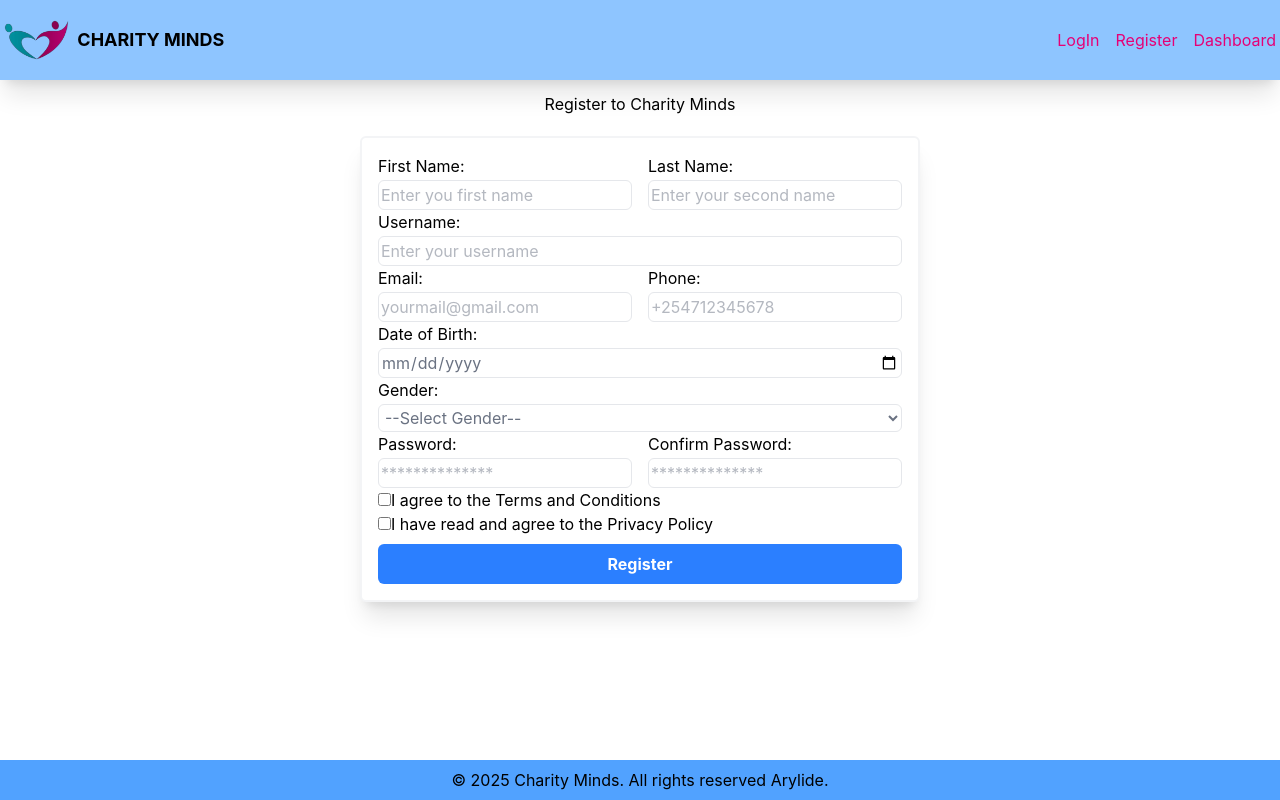
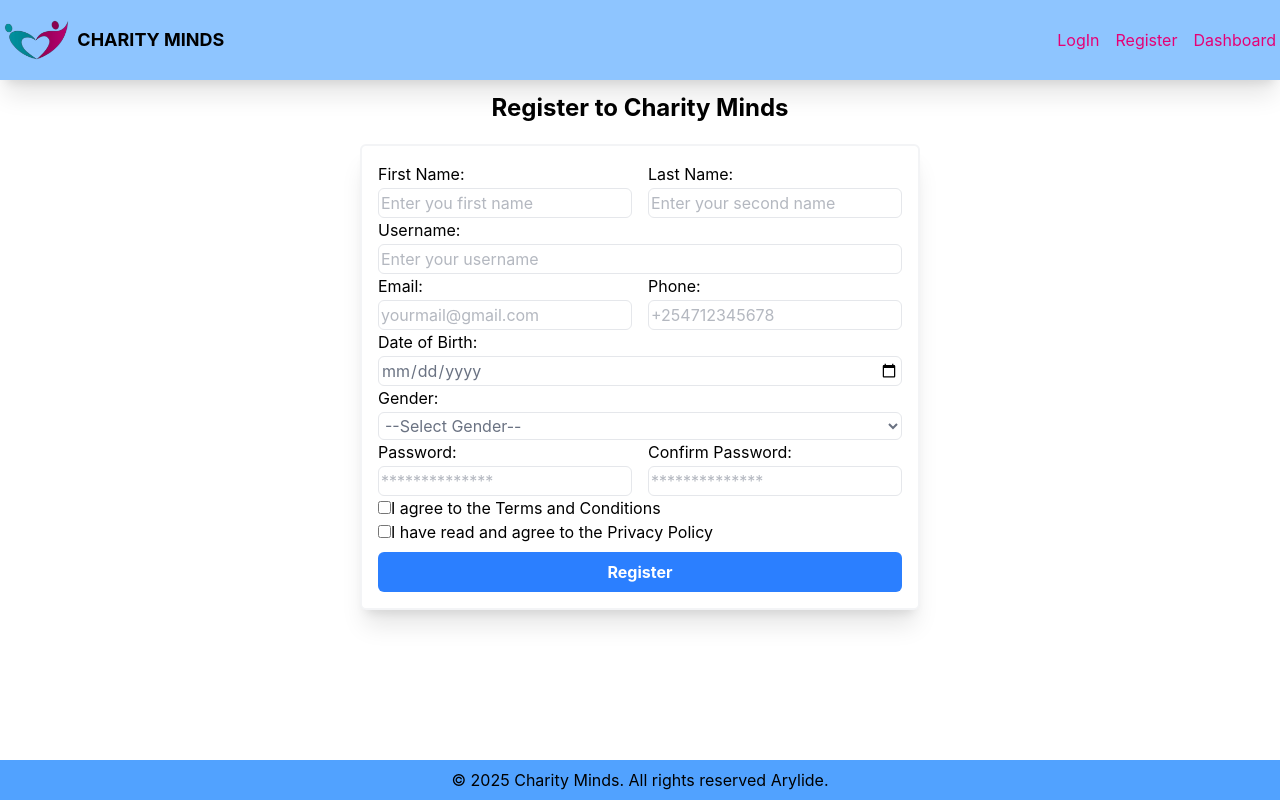
Before and after one commit to NadyKoskei/react_tailwind_express, a React (Vite) app in the folder client/: page /register in a window 1280 px wide. Built offline with nearby package versions, Linux system fonts and the light colour scheme.

Commit message:
register fetch

```diff
--- a/client/src/components/register.jsx
+++ b/client/src/components/register.jsx
@@ -23,7 +23,7 @@ const RegForm = () => {
     });
   };
 
-  //submit handler to
+  //submit handler to collect data when the inputs in the form is submitted
   const handleSubmit = async (e) => {
     e.preventDefault();
 
@@ -31,9 +31,10 @@ const RegForm = () => {
 
     try {
       const response = await fetch(
+        // base URL together with the End point
         "https://charity-minds.onrender.com/api/v1/auth/register",
         {
-          method: "POST",
+          method: "POST",  //the action you want to perform
           headers: {
             "Content-Type": "application/json",
           },
@@ -52,7 +53,7 @@ const RegForm = () => {
   return (
     <>
       <div className="pb-4 pl-3 pr-3 mb-10 flex flex-col justify-center items-center">
-        <h1>Register to Charity Minds</h1>
+        <h1 className="text-center font-bold text-2xl">Register to Charity Minds</h1>
 
         <form
           onSubmit={handleSubmit}
```
